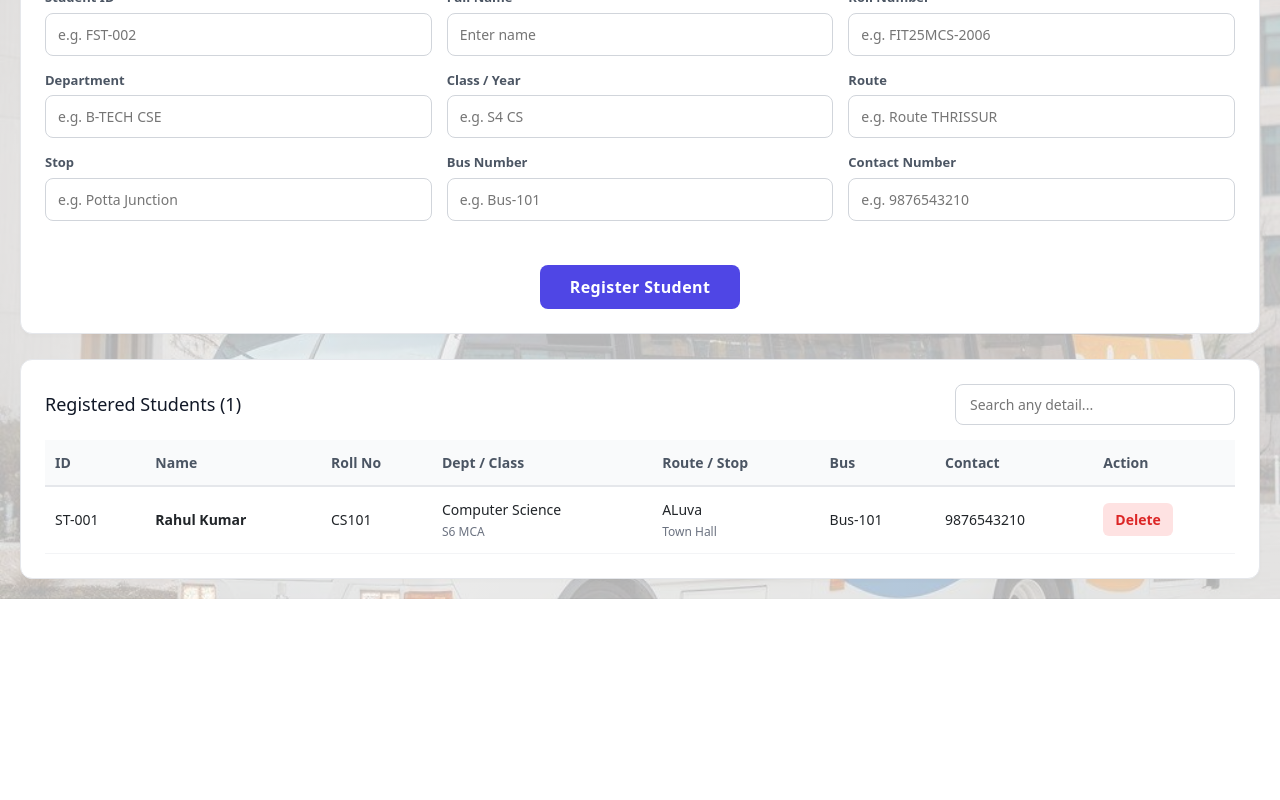
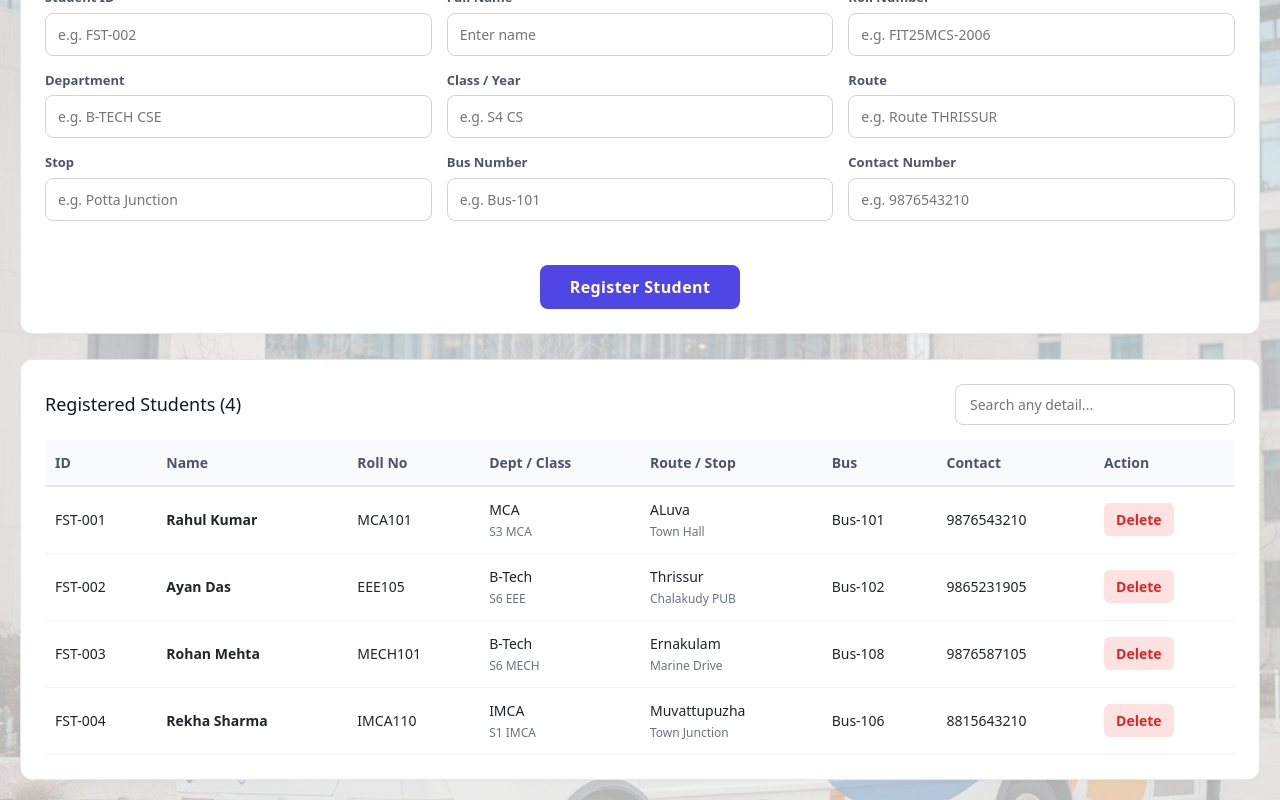
Before and after one commit to alantsaji18/CollegeBus-app, a React (Vite) app: page /students in a window 1280 px wide. Shown: the part 252-1052 px from the top of the page. Before the commit the page ends 851 px from the top, so only its background shows below. Built offline with nearby package versions, Linux system fonts and the light colour scheme.

Commit message:
Mini Project updates

```diff
--- a/src/components/Students.jsx
+++ b/src/components/Students.jsx
@@ -6,16 +6,49 @@ const Students = () => {
   const navigate = useNavigate();
   const [students, setStudents] = useState([
     {
-      id: "ST-001",
+      id: "FST-001",
       name: "Rahul Kumar",
-      rollNo: "CS101",
+      rollNo: "MCA101",
       route: "ALuva",
       stop: "Town Hall",
       busNumber: "Bus-101",
-      department: "Computer Science",
-      className: "S6 MCA",
+      department: "MCA",
+      className: "S3 MCA",
       contactNumber: "9876543210",
     },
+    {
+      id: "FST-002",
+      name: "Ayan Das",
+      rollNo: "EEE105",
+      route: "Thrissur",
+      stop: "Chalakudy PUB",
+      busNumber: "Bus-102",
+      department: "B-Tech ",
+      className: "S6 EEE",
+      contactNumber: "9865231905",
+    },
+    {
+      id: "FST-003",
+      name: "Rohan Mehta",
+      rollNo: "MECH101",
+      route: "Ernakulam",
+      stop: "Marine Drive",
+      busNumber: "Bus-108",
+      department: "B-Tech ",
+      className: "S6 MECH",
+      contactNumber: "9876587105",
+    },
+    {
+      id: "FST-004",
+      name: "Rekha Sharma",
+      rollNo: "IMCA110",
+      route: "Muvattupuzha",
+      stop: "Town Junction",
+      busNumber: "Bus-106",
+      department: "IMCA",
+      className: "S1 IMCA",
+      contactNumber: "8815643210",
+    }
   ]);
 
   const [formData, setFormData] = useState({
```
